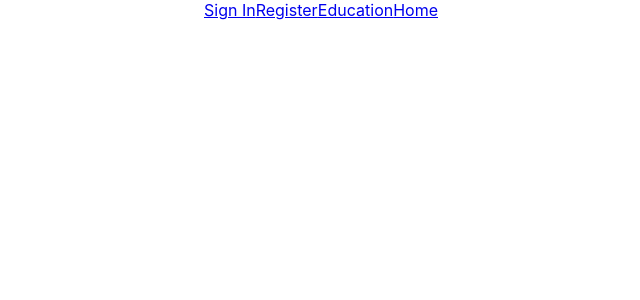
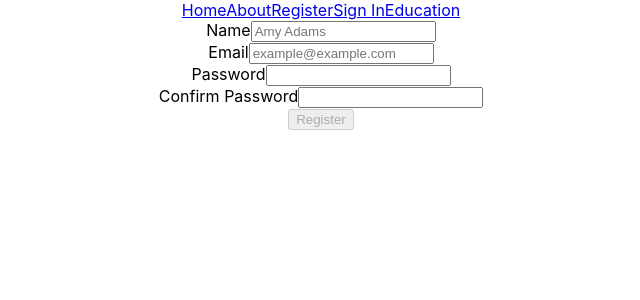
Before and after one commit to OliviaSchwartz/Lupus_Link, a React (Create React App) app in the folder frontend/: page /register in a window 1280 px wide. Shown: the top 300 px of the page, without its empty margins (319-959 px from the left). Built offline with nearby package versions, Linux system fonts and the light colour scheme; the HTML template or start-up script is replaced by a standard one.

Commit message:
register form created

```diff
--- a/frontend/src/App.js
+++ b/frontend/src/App.js
@@ -2,7 +2,10 @@ import './App.css'
 import { Route, Routes } from 'react-router'
 import { useState, useEffect } from 'react'
 import NavBar from './components/NavBar'
+import Home from './pages/Home'
 import { CheckSession } from './services/AuthServices'
+import Login from './pages/Login'
+import Register from './pages/Register'
 
 function App() {
   const [authenticated, toggleAuthenticated] = useState(false)
@@ -36,6 +39,21 @@ function App() {
           handleLogOut={handleLogOut}
         />
       </header>
+      <main>
+        <Routes>
+          <Route path="/" element={<Home />} />
+          <Route path="/register" element={<Register />} />
+          <Route
+            path="/login"
+            element={
+              <Login
+                setUser={setUser}
+                toggleAuthenticated={toggleAuthenticated}
+              />
+            }
+          />
+        </Routes>
+      </main>
     </div>
   )
 }
--- a/frontend/src/components/NavBar.jsx
+++ b/frontend/src/components/NavBar.jsx
@@ -5,6 +5,7 @@ const Nav = ({ authenticated, user, handleLogOut }) => {
     const authenticatedOptions = (
       <nav>
         <h3>Welcome!</h3>
+        <Link to ='/about'>About</Link>
         <Link to='/trackers'>Symptom Tracker</Link>
         <Link to='/communityboard'>Community Board</Link>
         <Link to='/education'>Education</Link>
@@ -18,10 +19,11 @@ const Nav = ({ authenticated, user, handleLogOut }) => {
 
   const publicOptions = (
     <nav>
+    <Link to="/">Home</Link>
+    <Link to='/about'>About</Link>
+    <Link to="/register">Register</Link>
     <Link to="/login">Sign In</Link>
-      <Link to="/register">Register</Link>
     <Link to='/education'>Education</Link>
-      <Link to="/">Home</Link>
     </nav>
   )
 
--- /dev/null
+++ b/frontend/src/pages/Home.js
@@ -0,0 +1,24 @@
+import { useNavigate } from 'react-router-dom'
+
+const Home = ({}) => {
+  let navigate = useNavigate()
+  return (
+    <div className="home-container col">
+      <div>
+        <h1 className="welcome-message">Welcome to Lupus Link</h1>
+        <h3>Register or Sign-In</h3>
+        <section className="welcome-signin">
+          <button onClick={() => navigate('/login')}>
+            {' '}
+            Click here to Log-In
+          </button>
+          <button onClick={() => navigate('/register')}>
+            Click here to Register
+          </button>
+        </section>
+      </div>
+    </div>
+  )
+}
+
+export default Home
--- a/frontend/src/pages/Register.js
+++ b/frontend/src/pages/Register.js
@@ -0,0 +1,97 @@
+import { useState } from 'react'
+import { useNavigate } from 'react-router-dom'
+import { RegisterUser } from '../services/AuthServices'
+
+const Register = ({ setUser, toggleAuthenticated }) => {
+  let navigate = useNavigate()
+  const [formValues, setFormValues] = useState({
+    name: '',
+    email: '',
+    password: '',
+    confirmPassword: ''
+  })
+
+  const handleChange = (e) => {
+    setFormValues({ ...formValues, [e.target.name]: e.target.value })
+  }
+
+  const handleSubmit = async (e) => {
+    e.preventDefault()
+    await RegisterUser({
+      name: formValues.name,
+      email: formValues.email,
+      password: formValues.password
+    })
+    setFormValues({
+      name: '',
+      email: '',
+      password: '',
+      confirmPassword: ''
+    })
+    navigate('/login')
+  }
+
+  return (
+    <div className="signin col">
+      <div className="card-overlay centered">
+        <form className="col" onSubmit={handleSubmit}>
+          <div className="input-wrapper">
+            <label htmlFor="name">Name</label>
+            <input
+              onChange={handleChange}
+              name="name"
+              type="text"
+              placeholder="Amy Adams"
+              value={formValues.name}
+              required
+            />
+          </div>
+          <div className="input-wrapper">
+            <label htmlFor="email">Email</label>
+            <input
+              onChange={handleChange}
+              name="email"
+              type="email"
+              placeholder="example@example.com"
+              value={formValues.email}
+              required
+            />
+          </div>
+
+          <div className="input-wrapper">
+            <label htmlFor="password">Password</label>
+            <input
+              onChange={handleChange}
+              type="password"
+              name="password"
+              value={formValues.password}
+              required
+            />
+          </div>
+          <div className="input-wrapper">
+            <label htmlFor="confirmPassword">Confirm Password</label>
+            <input
+              onChange={handleChange}
+              type="password"
+              name="confirmPassword"
+              value={formValues.confirmPassword}
+              required
+            />
+          </div>
+          <button
+            className="button"
+            disabled={
+              !formValues.email ||
+              (!formValues.password &&
+                formValues.confirmPassword === formValues.password)
+            }
+          >
+            Register
+          </button>
+        </form>
+      </div>
+    </div>
+  )
+}
+
+export default Register
```
Also changed, not shown: frontend/src/pages/About.js (added), frontend/src/services/AuthServices.js (renamed from frontend/services/AuthServices.js), frontend/src/services/api.js (renamed from frontend/services/api.js). Lines whose indentation alone changed are shown as unchanged.
